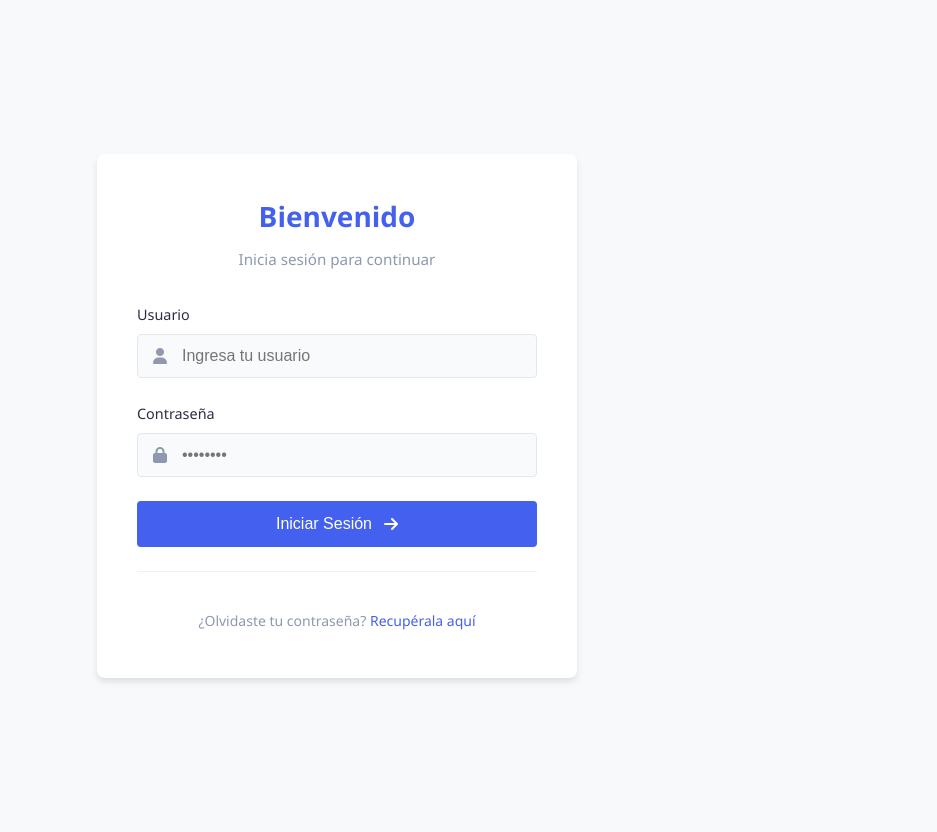
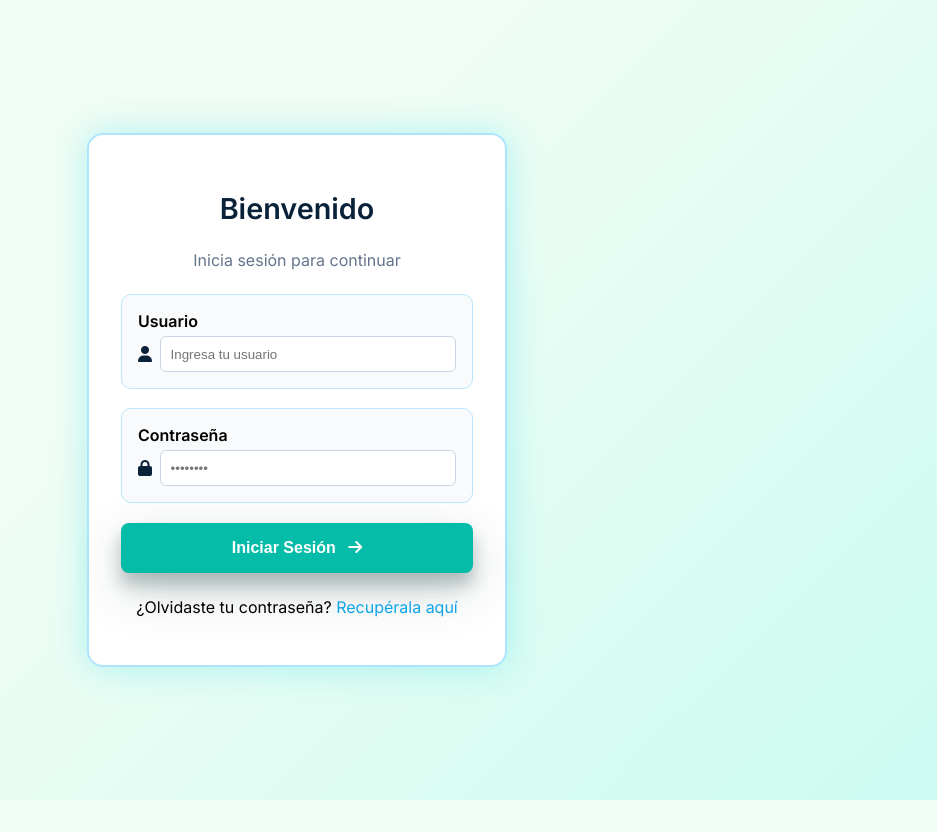
Before and after one commit to alezzz23/landing-jornada-2025, a PHP site: page /login.php in a window 1280 px wide. Shown: the whole page, without its empty margins (343-1280 px from the left). After the commit the page ends 800 px from the top, so only its background shows below. Run offline with PHP 8.4, Linux system fonts and the light colour scheme.

Commit message:
Update login.php
con estilo

```diff
--- a/login.php
+++ b/login.php
@@ -25,10 +25,8 @@ if ($_SERVER['REQUEST_METHOD'] == 'POST') {
             error_log('Contraseña verificada correctamente');
         } else {
             error_log('Error: La contraseña no coincide');
-            // Intentar con la contraseña por defecto 'admin123' para el usuario admin
             if ($username === 'admin' && $password === 'admin123') {
                 error_log('Usando contraseña temporal para admin');
-                // Actualizar la contraseña en la base de datos
                 $hashedPassword = password_hash('admin123', PASSWORD_DEFAULT);
                 $updateStmt = $pdo->prepare('UPDATE usuarios SET password = ? WHERE username = ?');
                 $updateStmt->execute([$hashedPassword, 'admin']);
@@ -63,17 +61,130 @@ if ($_SERVER['REQUEST_METHOD'] == 'POST') {
 ?>
 
 <!DOCTYPE html>
-<html lang="en">
+<html lang="es">
+
 <head>
-    <meta charset="UTF-8">
-    <meta name="viewport" content="width=device-width, initial-scale=1.0">
+    <meta charset="UTF-8" />
+    <meta name="viewport" content="width=device-width, initial-scale=1.0" />
     <title>Iniciar Sesión</title>
-    <link rel="preconnect" href="https://fonts.googleapis.com">
-    <link rel="preconnect" href="https://fonts.gstatic.com" crossorigin>
+    <link rel="stylesheet" href="https://cdnjs.cloudflare.com/ajax/libs/font-awesome/6.4.0/css/all.min.css">
     <link href="https://fonts.googleapis.com/css2?family=Inter:wght@400;500;600&display=swap" rel="stylesheet">
-    <link rel="stylesheet" href="https://cdnjs.cloudflare.com/ajax/libs/font-awesome/6.4.0/css/all.min.css">
-    <link rel="stylesheet" href="css/login.css">
+    <style>
+        body {
+            font-family: 'Inter', sans-serif;
+            background: linear-gradient(135deg, #f0fdf4 40%, #ccfbf1 100%);
+            padding: 0;
+            margin: 0;
+            display: flex;
+            align-items: center;
+            justify-content: center;
+            min-height: 100vh;
+        }
+
+        .container {
+            width: 100%;
+            max-width: 420px;
+        }
+
+        .login {
+            background: #fff;
+            padding: 2rem;
+            border-radius: 16px;
+            border: 2px solid rgba(56, 189, 248, 0.4);
+            box-shadow: 0 0 35px rgba(34, 211, 238, 0.3);
+        }
+
+        .login__header {
+            text-align: center;
+            margin-bottom: 1.5rem;
+        }
+
+        .login__title {
+            font-size: 1.8rem;
+            color: #0a2239;
+        }
+
+        .login__subtitle {
+            color: #64748b;
+        }
+
+        .form-group {
+            margin-bottom: 1.2rem;
+            padding: 1rem;
+            border: 1px solid #bae6fd;
+            border-radius: 10px;
+            background: #f8fafc;
+            transition: box-shadow 0.3s ease;
+        }
+
+        .form-group:hover {
+            box-shadow: 0 0 12px rgba(56, 189, 248, 0.5);
+        }
+
+        .form-group label {
+            font-weight: 600;
+            display: block;
+            margin-bottom: 0.3rem;
+        }
+
+        .input-with-icon {
+            display: flex;
+            align-items: center;
+            gap: 0.5rem;
+        }
+
+        .input-with-icon i {
+            color: #0a2239;
+        }
+
+        .form-control {
+            flex: 1;
+            padding: 0.6rem;
+            border-radius: 6px;
+            border: 1px solid #cbd5e1;
+            font-family: Arial, sans-serif;
+        }
+
+        .btn {
+            width: 100%;
+            padding: 1rem 0;
+            font-size: 1rem;
+            font-weight: 600;
+            color: white;
+            background: #05bca9;
+            border: none;
+            border-radius: 8px;
+            cursor: pointer;
+            transition: background 0.3s ease, box-shadow 0.3s ease;
+            box-shadow: 0 12px 16px 0 rgba(1, 45, 41, 0.24),
+                0 17px 50px 0 rgba(1, 45, 41, 0.19);
+        }
+
+        .btn:hover {
+            background: #012d29;
+        }
+
+        .login__footer {
+            text-align: center;
+            margin-top: 1.5rem;
+        }
+
+        .login__footer a {
+            color: #0ea5e9;
+            text-decoration: none;
+        }
+
+        .error {
+            margin-top: 1rem;
+            color: #dc2626;
+            font-weight: 500;
+            background: #fee2e2;
+            padding: 0.8rem;
+            border-radius: 8px;
+        }
+    </style>
 </head>
+
 <body>
     <div class="container">
         <div class="login">
@@ -107,14 +218,15 @@ if ($_SERVER['REQUEST_METHOD'] == 'POST') {
 
                 <button type="submit" class="btn">
                     <span>Iniciar Sesión</span>
-                    <i class="fas fa-arrow-right"></i>
+                    <i class="fas fa-arrow-right" style="margin-left:0.5rem;"></i>
                 </button>
             </form>
 
             <div class="login__footer">
-                <p>¿Olvidaste tu contraseña? <a href="#" class="text-link">Recupérala aquí</a></p>
+                <p>¿Olvidaste tu contraseña? <a href="#">Recupérala aquí</a></p>
             </div>
         </div>
     </div>
 </body>
+
 </html>
```
